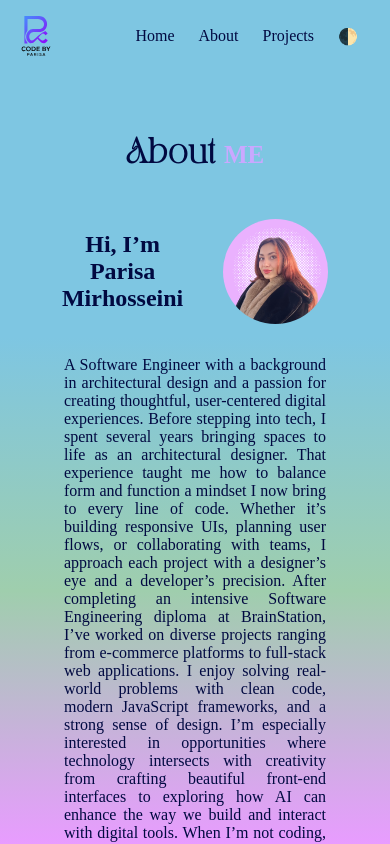
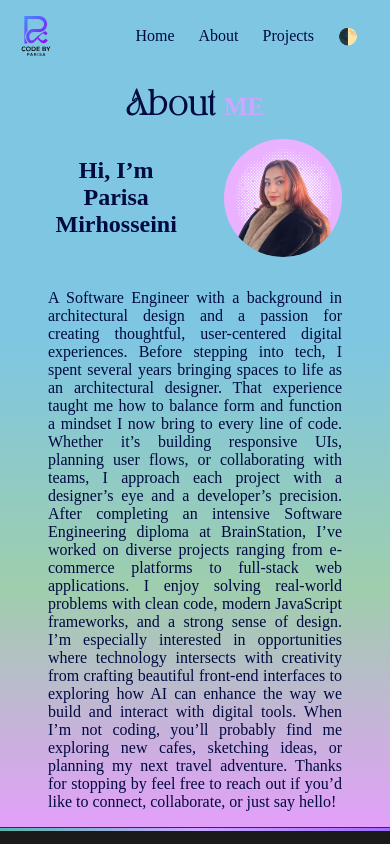
Before and after one commit to Parisa-Mirhosseini/parisa-mirhosseini-portfolio, a React (Vite) app: page /about in a window 390 px wide. Shown: the top 844 px of the page. Built offline with nearby package versions, Linux system fonts and the light colour scheme; a web font is replaced by a local one.

Commit message:
text mobile responsiveness

```diff
--- a/src/Pages/AboutPage/AboutPage.scss
+++ b/src/Pages/AboutPage/AboutPage.scss
@@ -5,11 +5,11 @@
 .About {
 	text-align: justify;
 	font-size: 16px;
-	padding: 4rem;
+	padding: 1rem 3rem 1rem 3rem;
 
 	@include tablet {
-		font-size: 24px;
-		padding: 5rem 5rem 5rem 5rem;
+		font-size: 22px;
+		padding: 2rem 5rem 5rem 5rem;
 	}
 	@include desktop {
 		padding: 6rem 12rem 10rem 12rem;
@@ -19,7 +19,7 @@
 		font-size: 25px;
 		font-weight: bold;
 		text-align: center;
-		padding:0 0 3rem 0 ;
+		padding:0 0 1rem 0 ;
 
 		@include tablet {
 			font-size: 40px;
```
